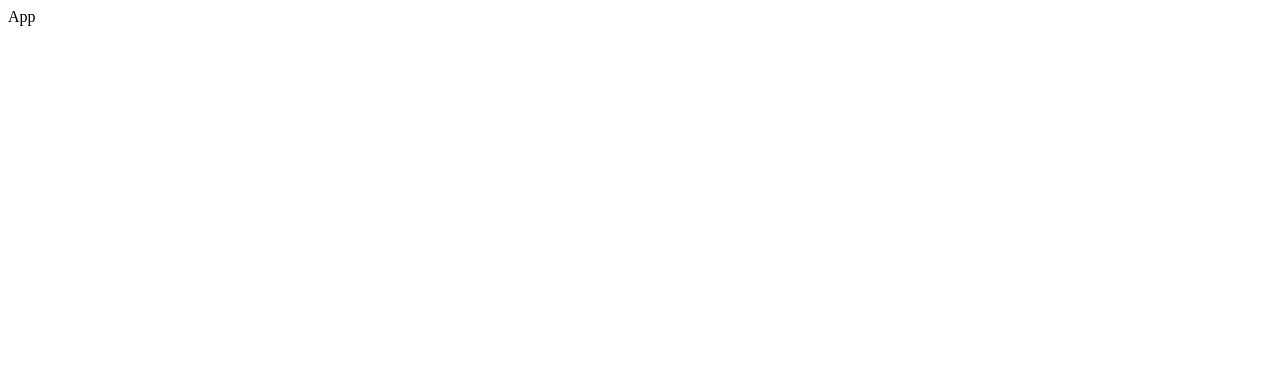
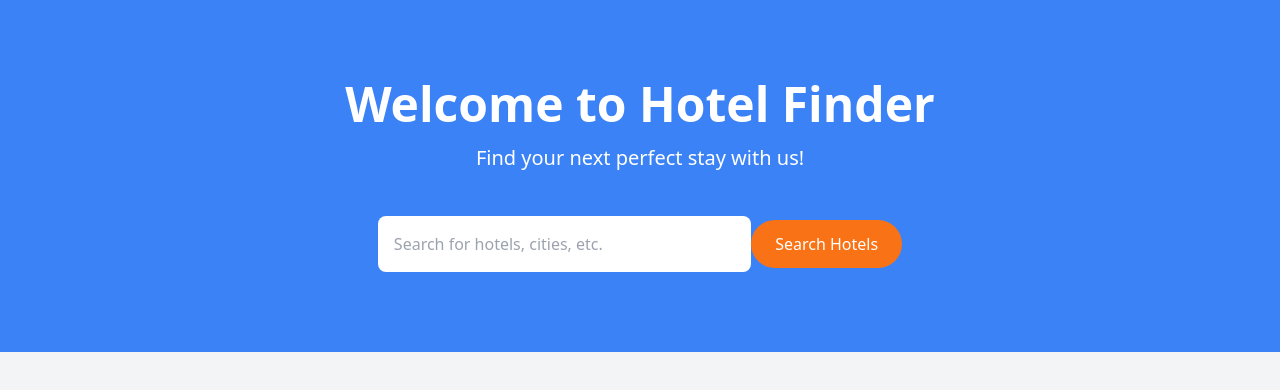
Before and after one commit to dev-AnilKumar/Hotel_ERP, a React (Create React App) app in the folder hotel_frontend/: page / in a window 1280 px wide. Shown: the top 390 px of the page. Built offline with nearby package versions, Linux system fonts and the light colour scheme.

Commit message:
Frontend | congigured routing and home page

```diff
--- a/hotel_frontend/src/App.js
+++ b/hotel_frontend/src/App.js
@@ -1,8 +1,17 @@
 import React from 'react'
+import { Route, Routes } from 'react-router-dom'
+import Home from './pages/Home';
+import "./App.css"
 
 const App = () => {
   return (
-    <div>App</div>
+    <Routes>
+      <Route path='/' element={<Home />} />
+      {/* <Route path="/hotels" element={<Hotels />} />
+      <Route path="/hotel/:id" element={<HotelDetails />} />
+      <Route path="/profile" element={<Profile />} />
+      <Route path="/booking/:hotelId" element={<Booking />} /> */}
+    </Routes>
   )
 }
 
--- a/hotel_frontend/src/index.js
+++ b/hotel_frontend/src/index.js
@@ -3,12 +3,15 @@ import ReactDOM from 'react-dom/client';
 import App from './App';
 import { Provider } from 'react-redux';
 import store from './redux/store';
+import { BrowserRouter } from 'react-router-dom';
 
 const root = ReactDOM.createRoot(document.getElementById('root'));
 root.render(
   <React.StrictMode>
     <Provider store={store}>
-      <App />
+      <BrowserRouter>
+        <App />
+      </BrowserRouter>
     </Provider>
   </React.StrictMode>
 );
--- /dev/null
+++ b/hotel_frontend/src/pages/Home.jsx
@@ -0,0 +1,27 @@
+import React, { useState } from 'react';
+import { Link } from 'react-router-dom';
+
+const Home = () => {
+  const [search, setSearch] = useState('');
+
+  return (
+    <div className="bg-background min-h-screen">
+      <section className="bg-primary text-white text-center p-20">
+        <h1 className="text-5xl font-bold mb-4">Welcome to Hotel Finder</h1>
+        <p className="text-xl mb-8">Find your next perfect stay with us!</p>
+        <input
+          type="text"
+          value={search}
+          onChange={(e) => setSearch(e.target.value)}
+          placeholder="Search for hotels, cities, etc."
+          className="w-1/3 p-4 text-black rounded-lg"
+        />
+        <Link to={`/hotels?search=${search}`} className="mt-4 inline-block bg-secondary text-white px-6 py-3 rounded-full">
+          Search Hotels
+        </Link>
+      </section>
+    </div>
+  );
+};
+
+export default Home;
```
